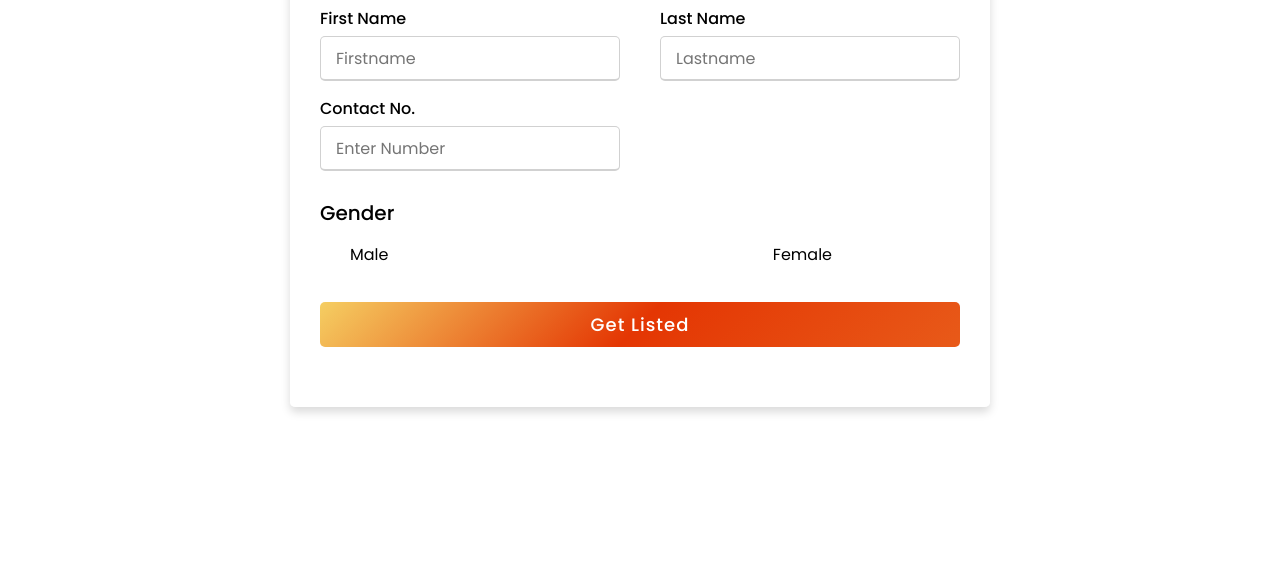
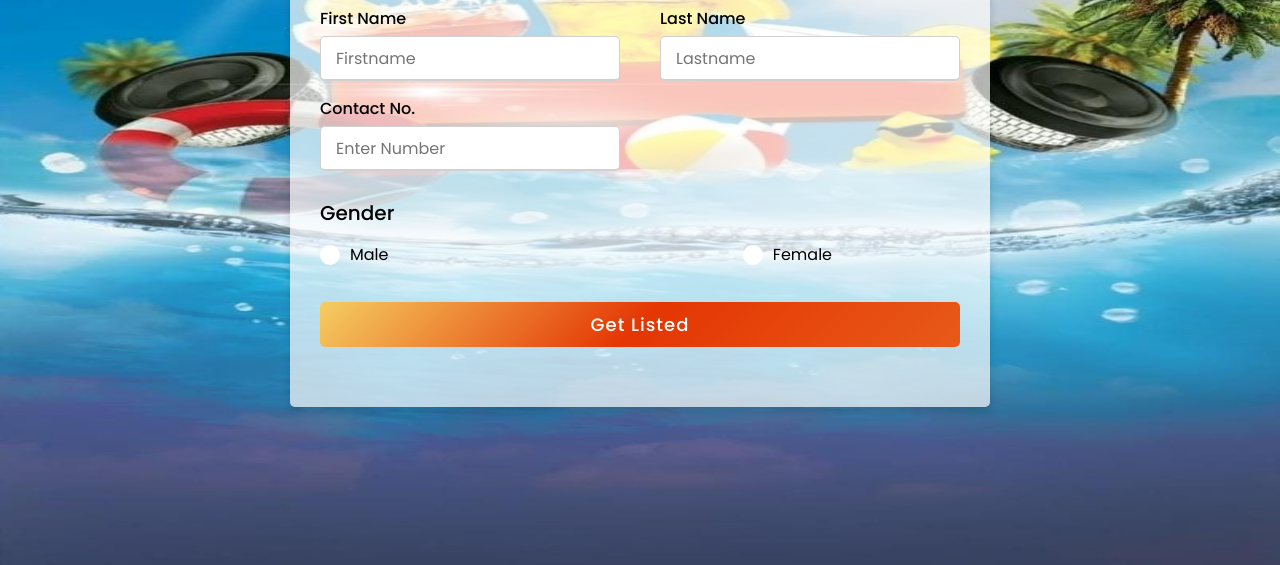
Before and after one commit to zacer868/Poolside-Jam, a plain HTML site: page index.html in a window 1280 px wide. Shown: the part 235-800 px from the top of the page. Drawn offline with Linux system fonts and the light colour scheme; the site is published under a folder, as on GitHub Pages, so addresses that start at the root find nothing.

Commit message:
Update form.css

```diff
--- a/form.css
+++ b/form.css
@@ -11,7 +11,7 @@ body {
   justify-content: center;
   align-items: center;
   padding: 10px;
-  background-image: url("/images/bg.jpg");
+  background-image: url("./bg.jpg");
   background-repeat: no-repeat;
   background-size: 100% 100%;
 }
```
